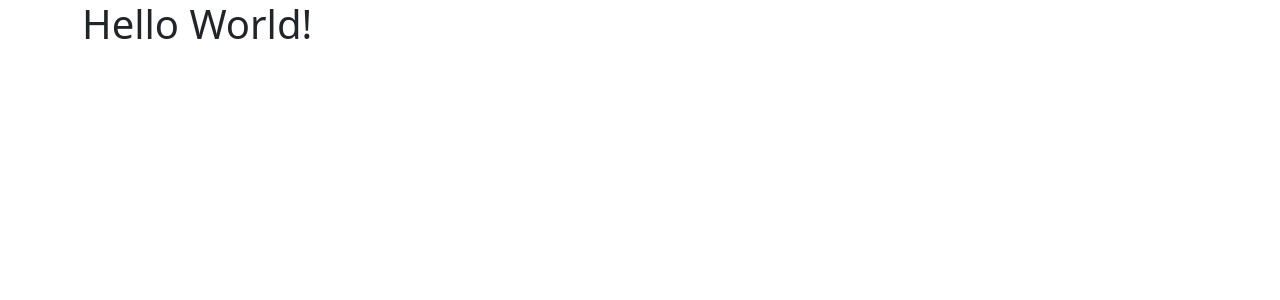
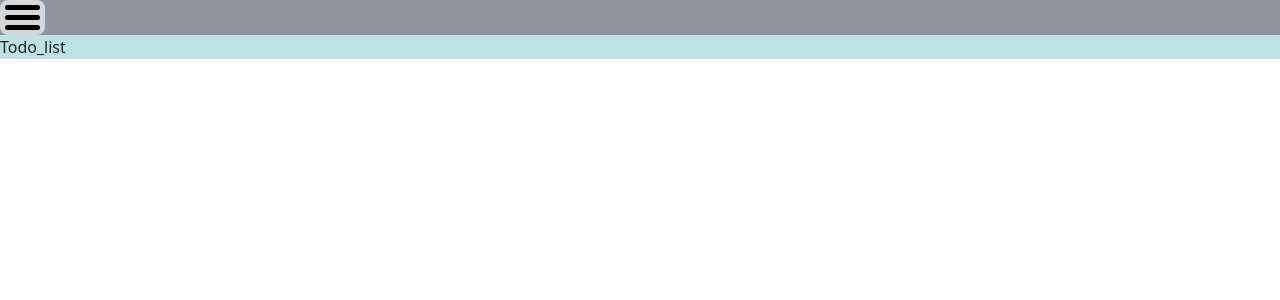
Before and after one commit to RDayalMunda/uzu, a React (Create React App) app in the folder client/: page / in a window 1280 px wide. Shown: the top 300 px of the page. Built offline with nearby package versions, Linux system fonts and the light colour scheme.

Commit message:
sidebar animated

```diff
--- /dev/null
+++ b/client/public/assets/css/custom.css
@@ -0,0 +1,63 @@
+div.burger{
+    position: relative;
+    border-radius: 8px;
+    background-color: rgba(230, 230, 230, 0.8);
+    padding-top: 5px;
+    width: 45px;
+    height: 35px;
+}
+div.burger .burger-bar{
+    border-radius: 5px;
+    position: relative;
+    margin-left: 5px;
+    margin-bottom: 5px;
+    width: 35px;
+    height: 5px;
+    background-color: black;
+}
+
+.sidebar{
+    position: absolute;
+    background-color: rgba(255, 217, 4, 0.8);
+    left: 0px;
+    top: 0px;
+    width: 150px;
+    height: 100%;
+    transition: 500ms;
+    z-index: 3;
+}
+.sidebar.sidebar-pushed{
+    background-color: rgba(255, 217, 4, 0);
+    margin-left: -150px;
+    width: 150px;
+    transition: 500ms;
+}
+.opposite-sidebar{
+    position: absolute;
+    background-color: rgba(47, 83, 83, 0.3);
+    top: 0px;
+    left: 150px;
+    height: 100%;
+    right: 0%;
+    transition: 2000ms;
+}
+.opposite-sidebar.opposite-sidebar-pushed{
+    left: 100%;
+    width: 0%;
+    background-color: rgba(47, 83, 83, 0.0);
+    transition: 2000ms;
+}
+.main-body{
+    position: absolute;
+    background-color: rgb(126, 196, 199, 50%);
+    margin-left: 0%;
+    width: 100vw;
+    height: fit-content;
+}
+.cursor-pointer{
+    cursor: pointer;
+}
+
+.header {
+    background-color: rgba(58, 70, 82, 0.568);
+}
--- a/client/public/index.html
+++ b/client/public/index.html
@@ -7,6 +7,7 @@
     <meta name="theme-color" content="#000000" />
 
     <link rel="stylesheet" href="./assets/css/bootstrap.min.css">
+    <link rel="stylesheet" href="./assets/css/custom.css">
     <meta
       name="description"
       content="Web site created using create-react-app"
--- a/client/src/App.js
+++ b/client/src/App.js
@@ -1,8 +1,25 @@
+import { useState } from "react";
+
+import Header from "./components/layout/header";
+// import Footer from "./components/layout/footer";
+import Sidebar from "./components/layout/sidebar";
+import Todo_list from "./components/todos/todo-list";
 function App() {
+
+  //to toggle sidebar
+  const [isSidebarPulled, setSidebarState] = useState(false)
+  const toggleSidebarState = ()=>{ setSidebarState(!isSidebarPulled) }
+
   return (
-    <div className="container">
-      <h1>Hello World!</h1>
-
+    <div>
+      <Sidebar
+        isSidebarPulled={isSidebarPulled}
+        toggleSidebarState={toggleSidebarState}
+      ></Sidebar>
+      <Header
+        toggleSidebarState={toggleSidebarState}
+      ></Header>
+      <Todo_list />
     </div>
   );
 }
--- /dev/null
+++ b/client/src/components/layout/footer.js
@@ -0,0 +1,7 @@
+import React from 'react'
+
+export default function Footer() {
+  return (
+    <div>Footer</div>
+  )
+}
--- /dev/null
+++ b/client/src/components/layout/header.js
@@ -0,0 +1,13 @@
+import React from 'react'
+
+export default function Header({toggleSidebarState}) {
+  return (
+    <div className='header'>
+      <div onClick={toggleSidebarState} className="burger cursor-pointer" >
+        <div className='burger-bar'></div>
+        <div className='burger-bar'></div>
+        <div className='burger-bar'></div>
+      </div>
+    </div>
+  )
+}
--- /dev/null
+++ b/client/src/components/layout/sidebar.js
@@ -0,0 +1,21 @@
+import React, {useState } from 'react'
+
+export default function Sidebar({isSidebarPulled,toggleSidebarState}) {
+  return (
+    <>
+
+      {/* <div className={'opposite-sidebar '+(isSidebarPulled?"":"opposite-sidebar-pushed") } ></div> */}
+      <div className={'sidebar '+(isSidebarPulled?"":"sidebar-pushed")}>
+        <div onClick={toggleSidebarState} className="burger cursor-pointer" >
+          <div className='burger-bar'></div>
+          <div className='burger-bar'></div>
+          <div className='burger-bar'></div>
+        </div>
+        <div>
+          <p>Home</p>
+          <p>Chat</p>
+        </div>
+      </div>
+    </>
+  )
+}
--- /dev/null
+++ b/client/src/components/todos/todo-list.js
@@ -0,0 +1,7 @@
+import React from 'react'
+
+export default function Todo_list() {
+  return (
+    <div className='main-body'>Todo_list</div>
+  )
+}
```
